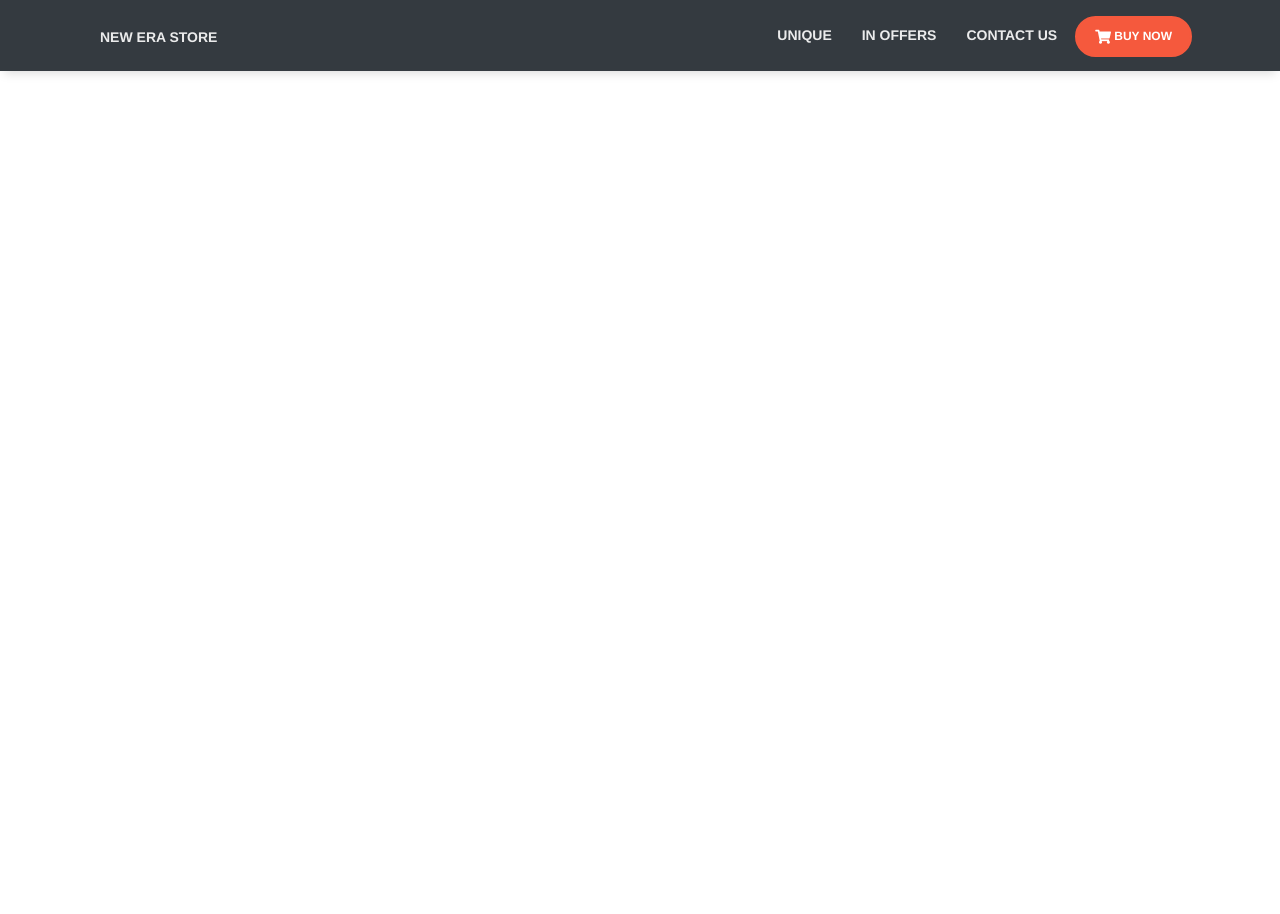
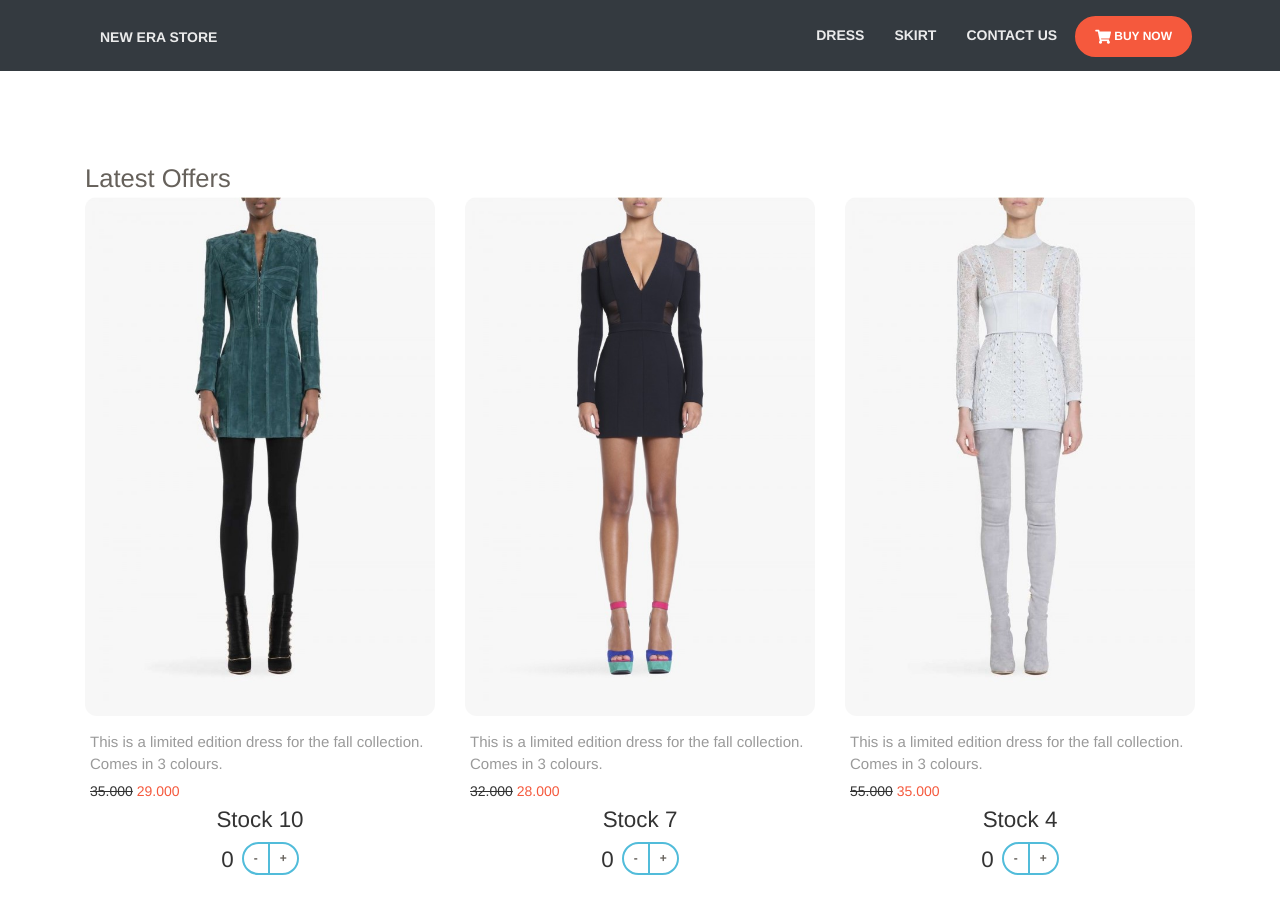
Before and after one commit to ErnestoLeonidas/ch-ecommerce-react, a React (Create React App) app: page / in a window 1280 px wide. Shown: the top 914 px of the page. Before the commit the page ends 800 px from the top, so only its background shows below. Built offline with nearby package versions, Linux system fonts and the light colour scheme.

Commit message:
pre entrega

```diff
--- a/src/App.js
+++ b/src/App.js
@@ -1,22 +1,32 @@
 import { BrowserRouter, Route, Switch } from "react-router-dom";
 import injectContext from "./store/appContext";
-
 
 import NavBar from './components/NavBar';
 import ItemListContainer from './components/ItemListContainer';
 import ItemDetail from './components/ItemDetail';
+import ItemDetailContainer from './components/ItemDetailContainer';
 
 const App = () => {
 
+  const links = [
+    { href: "/category/1", nombre: "Dress", id: 1 },
+    { href: "/category/2", nombre: "Skirt", id: 2 },
+    { href: "/contact", nombre: "Contact Us", id: 2 },
+  ]
+
+
   return (
     <BrowserRouter>
-          <NavBar />
+          <NavBar links={links}/>
       <Switch>
         {/* <Navbar /> */}
-          <Route exact path="/ItemDetail">
-            <ItemDetail />
+          <Route exact path="/">
+            <ItemListContainer />
           </Route>
-          <Route exact path="/ItemListContainer">
+          <Route exact path="/item/:id">
+            <ItemDetailContainer />
+          </Route>
+          <Route exact path="/category/:id">
             <ItemListContainer />
           </Route>
       </Switch>
--- a/src/components/Item.js
+++ b/src/components/Item.js
@@ -8,9 +8,9 @@ const Item = (props) => {
         <>
             <div className="card card-product card-plain">
               <div className="card-image">
-                <Link to="/ItemDetail">
+                <Link to={{pathname: `/item/${props.id}`}}>
                     <img src={require(`../img/${props.pictureUrl}.jpg`).default} alt="Rounded Image" className="img-rounded img-responsive" />
-				</Link>
+				        </Link>
                 <div className="card-body">
                   <div className="card-description">
                     <h5 className="card-title">{props.title}</h5>
--- a/src/components/ItemDetailContainer.js
+++ b/src/components/ItemDetailContainer.js
@@ -5,6 +5,7 @@ import ItemDetail from "./ItemDetail"
 
 let initProduct = [
     {
+    id:1,
     pictureUrl:'balmain_5',
     tite:'Green Velvet Dress',
     description:'This is a limited edition dress for the fall collection. Comes in 3 colours.',
--- a/src/components/ItemList.js
+++ b/src/components/ItemList.js
@@ -17,6 +17,7 @@ const ItemList = (props) => {
                     return (
                         <div key={index} class="col-md-4">
                             <Item
+                                id={item.id}
                                 pictureUrl={item.pictureUrl}
                                 tite={item.title}
                                 description={item.description}
--- a/src/components/ItemListContainer.js
+++ b/src/components/ItemListContainer.js
@@ -7,6 +7,7 @@ import ItemList from './ItemList';
 
 let products = [
     {
+    id:1,
     pictureUrl:'balmain_5',
     tite:'Green Velvet Dress',
     description:'This is a limited edition dress for the fall collection. Comes in 3 colours.',
@@ -15,6 +16,7 @@ let products = [
     stock:'10'
     },
     {
+    id:2,
     pictureUrl:'balmain_3',
     tite:'Crepe and Organza Dress',
     description:'This is a limited edition dress for the fall collection. Comes in 3 colours.',
@@ -23,6 +25,7 @@ let products = [
     stock:'7'
     },
     {
+    id:3,
     pictureUrl:'balmain_4',
     tite:'Lace Mini Dress',
     description:'This is a limited edition dress for the fall collection. Comes in 3 colours.',
@@ -40,7 +43,7 @@ const ItemListContainer = () => {
     useEffect(() => {
         setTimeout(()=>{
             setList(products)
-        },2000)
+        },500)
         /*
         const i = setInterval(() => {
             console.log("interval")
--- a/src/components/NavBar.js
+++ b/src/components/NavBar.js
@@ -4,23 +4,21 @@ import { Link } from "react-router-dom";
 import CardWidget from './CardWidget';
 
 
-const NavBar = () => {
+const NavBar = ({links}) => {
 	return (
 		<nav className="navbar navbar-dark bg-dark text-white" id="navbar">
 			<div className="container">
+
 				<Link to="/">
 					<span className="navbar-brand mb-0 fs-4">NEW ERA STORE</span>
 				</Link>
 				<div className="ml-auto">
-				<Link to="/">
-					<span className="navbar-brand mb-0 fs-4">Unique</span>
-				</Link>
-				<Link to="/ItemListContainer">
-					<span className="navbar-brand mb-0 fs-4">In Offers</span>
-				</Link>
-				<Link to="/">
-					<span className="navbar-brand mb-0 fs-2">Contact Us</span>
-				</Link>
+				{links.map((link)=>{
+					return (<Link key={link.id} to={link.href}>
+								<span className="navbar-brand mb-0 fs-4">{link.nombre}</span>
+							</Link>);
+				})}
+
 				<Link to="/">
 					<CardWidget />
 				</Link>
```
